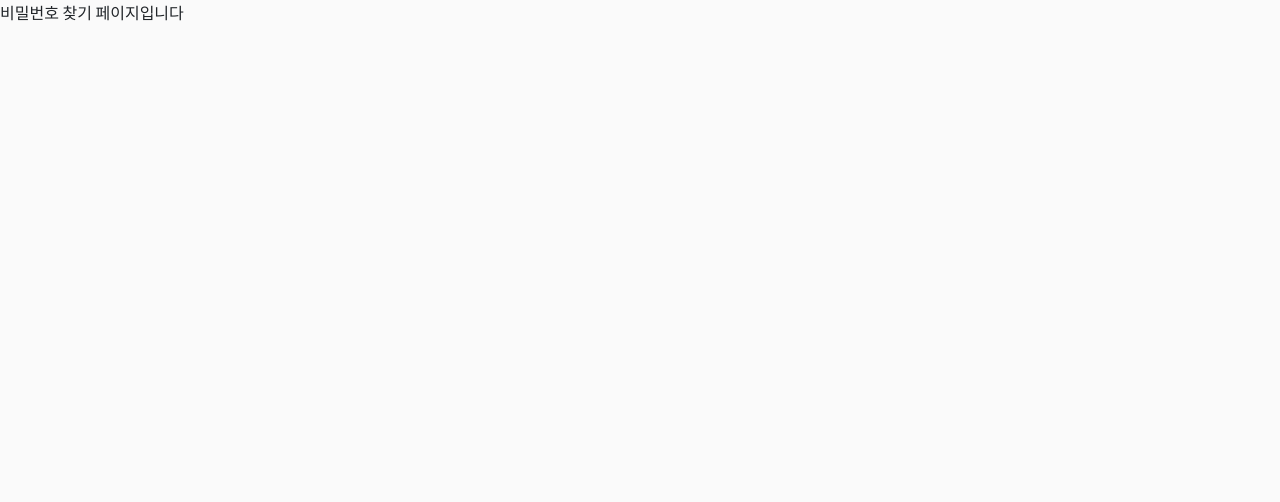
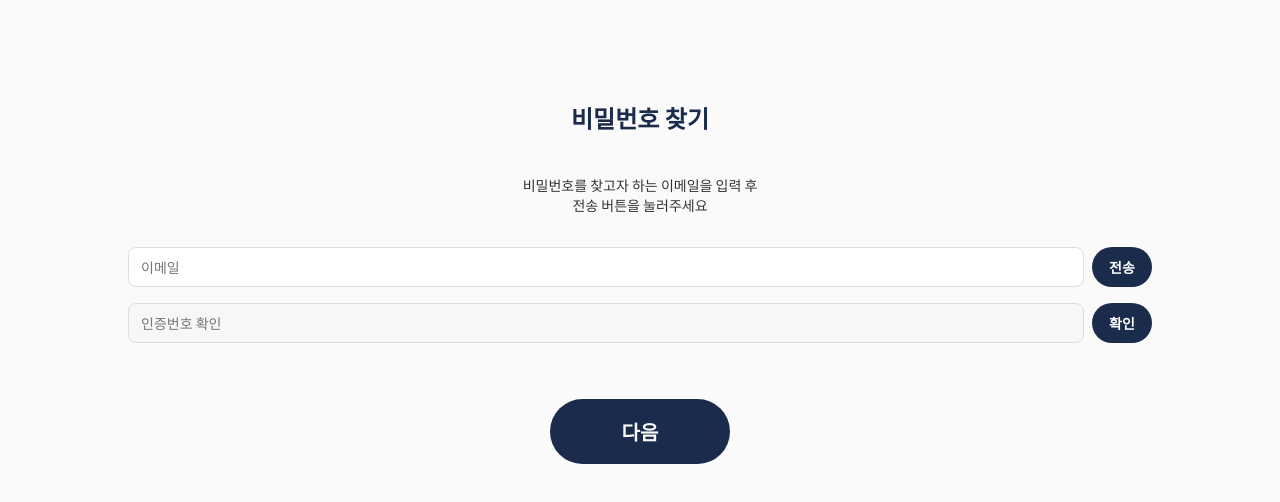
Before and after one commit to kwuSync/sync_FE, a React (Vite) app: page /find-password in a window 1280 px wide. Shown: the top 502 px of the page. Built offline with nearby package versions, Linux system fonts and the light colour scheme.

Commit message:
desgin findpasswordPage

```diff
--- a/src/pages/FindPassWordPage/FindPasswordPage.jsx
+++ b/src/pages/FindPassWordPage/FindPasswordPage.jsx
@@ -1,7 +1,83 @@
-import React from "react";
+import React, { useState } from "react";
+import * as S from "./FindPasswordPage.style";
+import * as L from "../../components/common/AuthLayout/AuthLayout.style";
+import Button from "../../components/common/Button/Button";
+import { useNavigate } from "react-router-dom";
 
-const IntroPage = () => {
-  return <div>비밀번호 찾기 페이지입니다</div>;
+
+const FindPasswordPage = () => {
+  const [email, setEmail] = useState("");
+  const [code, setCode] = useState("");
+  const [isCodeSent, setIsCodeSent] = useState(false);
+  const [isCodeVerified, setIsCodeVerified] = useState(false);
+
+  const navigate = useNavigate();
+
+  const handleSendCode = () => {
+    if (!email) {
+      alert("이메일을 입력해주세요.");
+      return;
+    }
+    // TODO: 이메일로 인증번호 전송 로직
+    alert("인증번호가 전송되었습니다.");
+    setIsCodeSent(true);
+  };
+
+  const handleVerifyCode = () => {
+    if (code === "123456") {
+      alert("인증 완료!");
+      setIsCodeVerified(true);
+    } else {
+      alert("인증번호가 올바르지 않습니다.");
+    }
+  };
+
+  const handleNext = () => {
+    if (isCodeVerified) {
+      alert("다음 단계로 이동 (비밀번호 재설정)");
+      // 예: navigate("/reset-password")
+    } else {
+      alert("이메일 인증을 먼저 완료해주세요.");
+    }
+  };
+
+  return (
+    <L.PageWrapper>
+      <L.Title>비밀번호 찾기</L.Title>
+      <S.Description>
+        비밀번호를 찾고자 하는 이메일을 입력 후 <br /> 전송 버튼을 눌러주세요
+      </S.Description>
+
+      <S.InputGroup>
+        <S.Input
+          type="email"
+          placeholder="이메일"
+          value={email}
+          onChange={(e) => setEmail(e.target.value)}
+        />
+        <S.SmallButton type="button" onClick={handleSendCode}>
+          전송
+        </S.SmallButton>
+      </S.InputGroup>
+
+      <S.InputGroup>
+        <S.Input
+          type="text"
+          placeholder="인증번호 확인"
+          value={code}
+          onChange={(e) => setCode(e.target.value)}
+          disabled={!isCodeSent}
+        />
+        <S.SmallButton type="button" onClick={handleVerifyCode}>
+          확인
+        </S.SmallButton>
+      </S.InputGroup>
+
+      <S.ButtonWrapper>
+        <Button onClick={() => navigate("/login")}>다음</Button>
+      </S.ButtonWrapper>
+    </L.PageWrapper>
+  );
 };
 
-export default IntroPage;
+export default FindPasswordPage;
--- a/src/pages/FindPassWordPage/FindPasswordPage.style.js
+++ b/src/pages/FindPassWordPage/FindPasswordPage.style.js
@@ -0,0 +1,48 @@
+import styled from "styled-components";
+
+export const Description = styled.p`
+  font-size: 14px;
+  text-align: center;
+  color: #333;
+  margin-bottom: 32px;
+  line-height: 1.4;
+`;
+
+export const InputGroup = styled.div`
+  display: flex;
+  width: 80%;
+  gap: 8px;
+  margin-bottom: 16px;
+`;
+
+export const Input = styled.input`
+  flex: 1;
+  height: 40px;
+  border: 1px solid #ddd;
+  border-radius: 8px;
+  padding: 0 12px;
+  font-size: 14px;
+`;
+
+export const SmallButton = styled.button`
+  width: 60px;
+  height: 40px;
+  background-color: ${({ theme }) => theme.colors.primary};
+  color: white;
+  font-weight: 600;
+  font-size: 14px;
+  border: none;
+  border-radius: 20px;
+  cursor: pointer;
+
+  &:hover {
+    background-color: ${({ theme }) => theme.colors.secondary};
+  }
+`;
+
+export const ButtonWrapper = styled.div`
+  width: 100%;
+  margin-top: 40px;
+  display: flex;
+  justify-content: center;
+`;
--- a/src/pages/SignupPage/SignupPage.jsx
+++ b/src/pages/SignupPage/SignupPage.jsx
@@ -3,6 +3,7 @@ import * as L from "../../components/common/AuthLayout/AuthLayout.style";
 import * as S from "./SignupPage.style";
 import InputGroup from "../../components/common/Input/InputGroup";
 import Button from "../../components/common/Button/Button";
+import { useNavigate } from "react-router-dom";
 
 const SignupPage = () => {
   const [email, setEmail] = useState("");
@@ -17,6 +18,8 @@ const SignupPage = () => {
   const [agreeMarketing, setAgreeMarketing] = useState(false);
 
   const [notAllow, setNotAllow] = useState(true);
+
+  const navigate = useNavigate();
 
   const validateEmail = (email) => {
     const emailRegex = /^[^\s@]+@[^\s@]+\.[^\s@]+$/;
@@ -118,7 +121,7 @@ const SignupPage = () => {
         </S.CheckboxContainer>
 
         <S.ButtonWrapper>
-          <Button onClick={handleSubmit} disabled={notAllow}>
+          <Button onClick={() => navigate("/login")} disabled={notAllow}>
             회원가입
           </Button>
         </S.ButtonWrapper>
```
